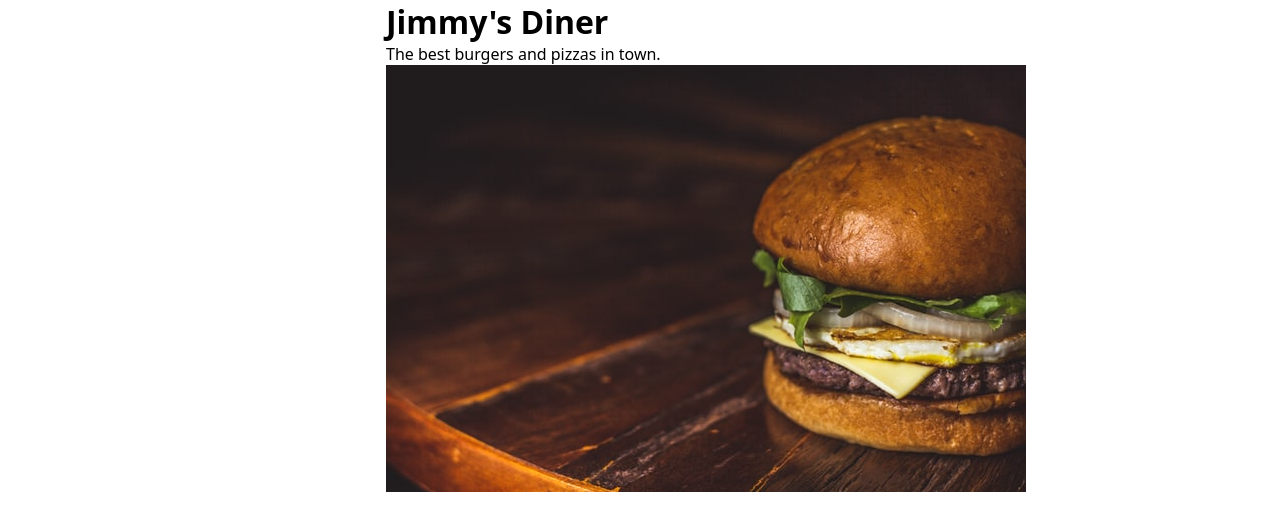
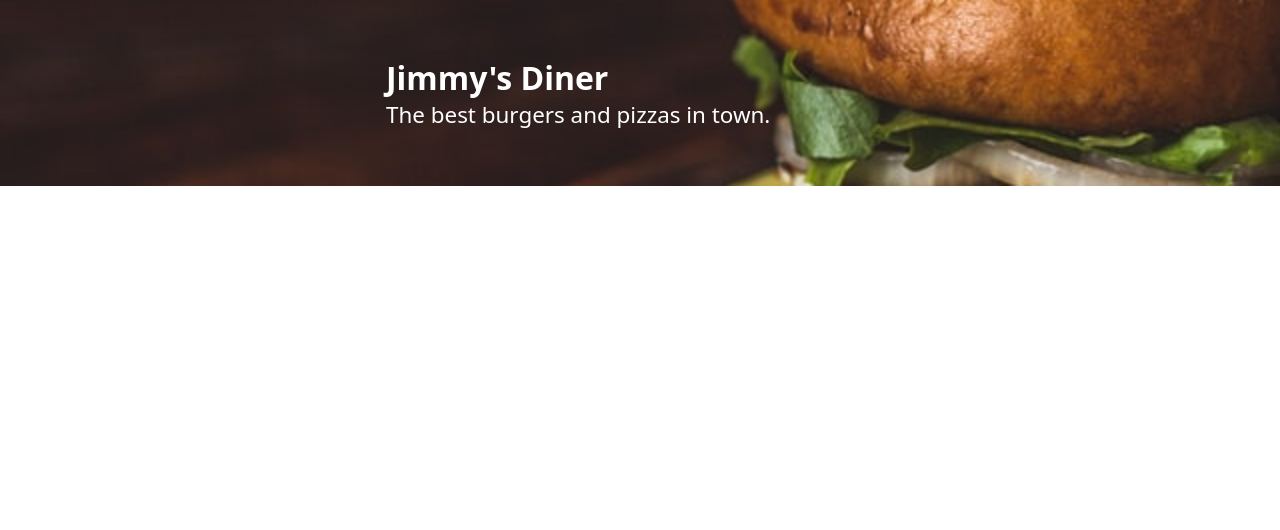
Before and after one commit to bluepersia/restaurant-app-2, a plain HTML site: page index.html in a window 1280 px wide. Drawn offline with Linux system fonts and the light colour scheme; a web font is replaced by a local one.

Commit message:
Header styles

```diff
--- a/index.html
+++ b/index.html
@@ -13,6 +13,8 @@
     <!--CSS-->
     <link rel="stylesheet" href="src/css/style.css" />
     <link rel="stylesheet" href="src/css/utilities.css" />
+
+    <link rel="stylesheet" href="src/css/blocks/header/header.css" />
 
     <meta name="viewport" content="width=device-width, initial-scale=1.0" />
   </head>
--- /dev/null
+++ b/src/css/blocks/header/header.css
@@ -0,0 +1,23 @@
+.header {
+  position: relative;
+  color: white;
+  padding: 3.5rem 0;
+}
+
+.header__title {
+  font-size: 400;
+}
+
+.header__sub {
+  font-size: 1.4rem;
+}
+
+.header__img {
+  position: absolute;
+  left: 0;
+  top: 0;
+  width: 100%;
+  height: 100%;
+  object-fit: cover;
+  z-index: -1;
+}
```
